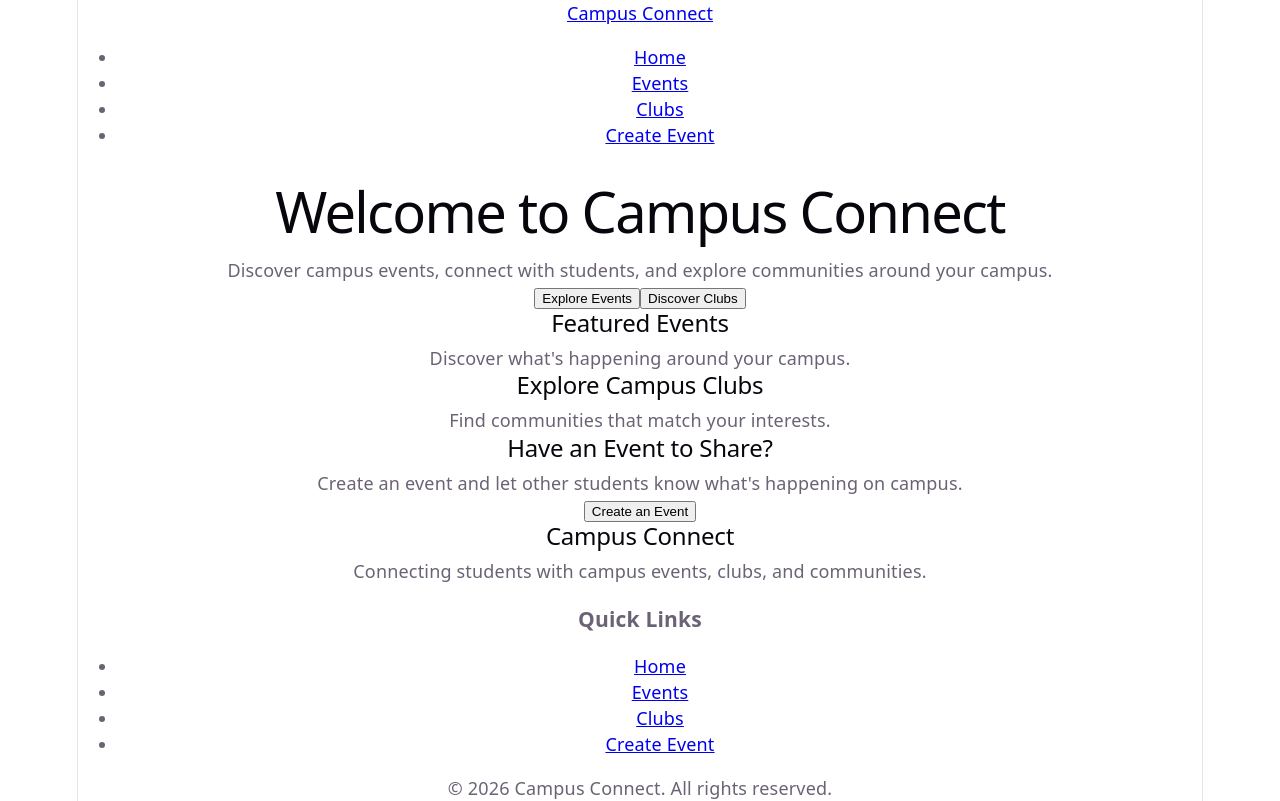
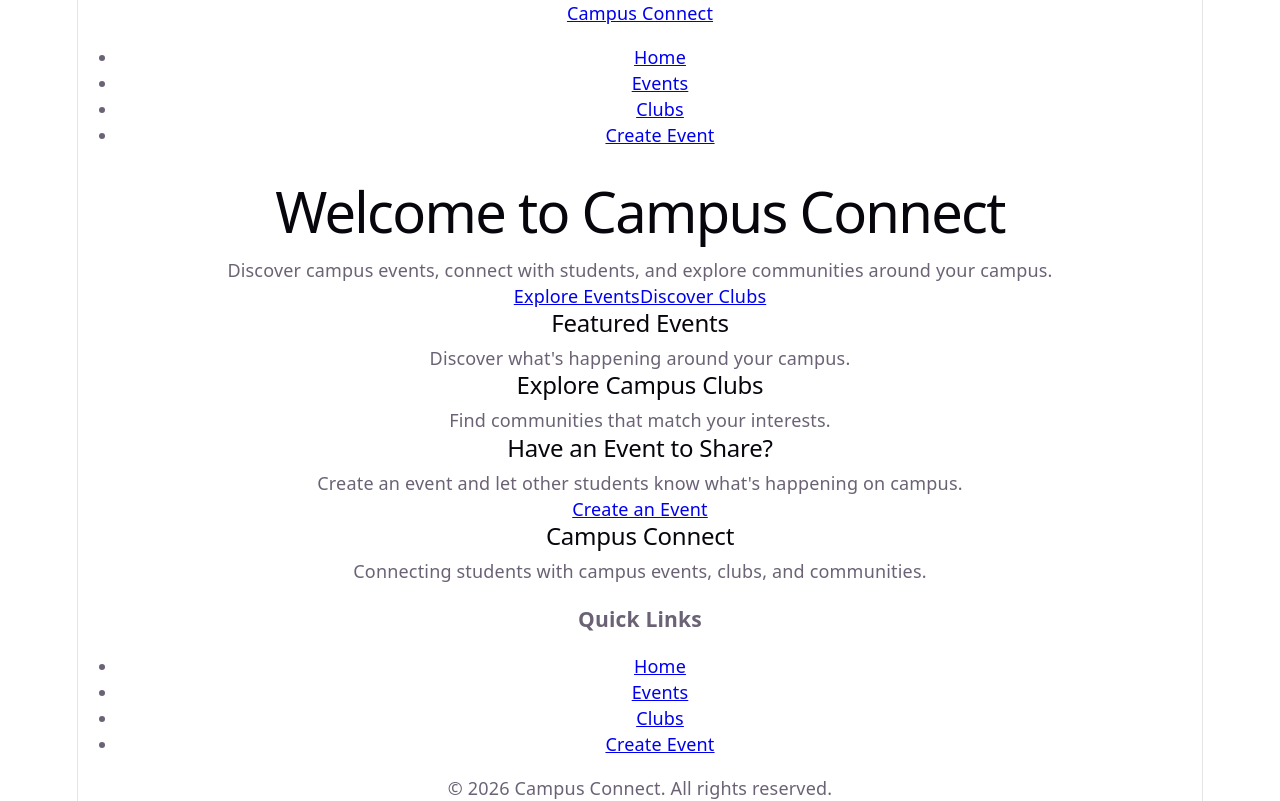
Before and after one commit to junekwamboka252/campus-connect, a React (Vite) app: page / in a window 1280 px wide. Built offline with nearby package versions, Linux system fonts and the light colour scheme.

Commit message:
Add navigation links to homepage

```diff
--- a/src/pages/Home.jsx
+++ b/src/pages/Home.jsx
@@ -1,3 +1,5 @@
+import { Link } from "react-router-dom"
+
 
 function Home() {
   return (
@@ -11,9 +13,9 @@ function Home() {
         </p>
 
         <div>
-          <button>Explore Events</button>
-          <button>Discover Clubs</button>
-        </div>
+  <Link to="/events">Explore Events</Link>
+  <Link to="/clubs">Discover Clubs</Link>
+</div>
       </section>
 
       <section>
@@ -44,7 +46,7 @@ function Home() {
           what's happening on campus.
         </p>
 
-        <button>Create an Event</button>
+        <Link to="/create-event">Create an Event</Link>
       </section>
     </main>
   )
```
